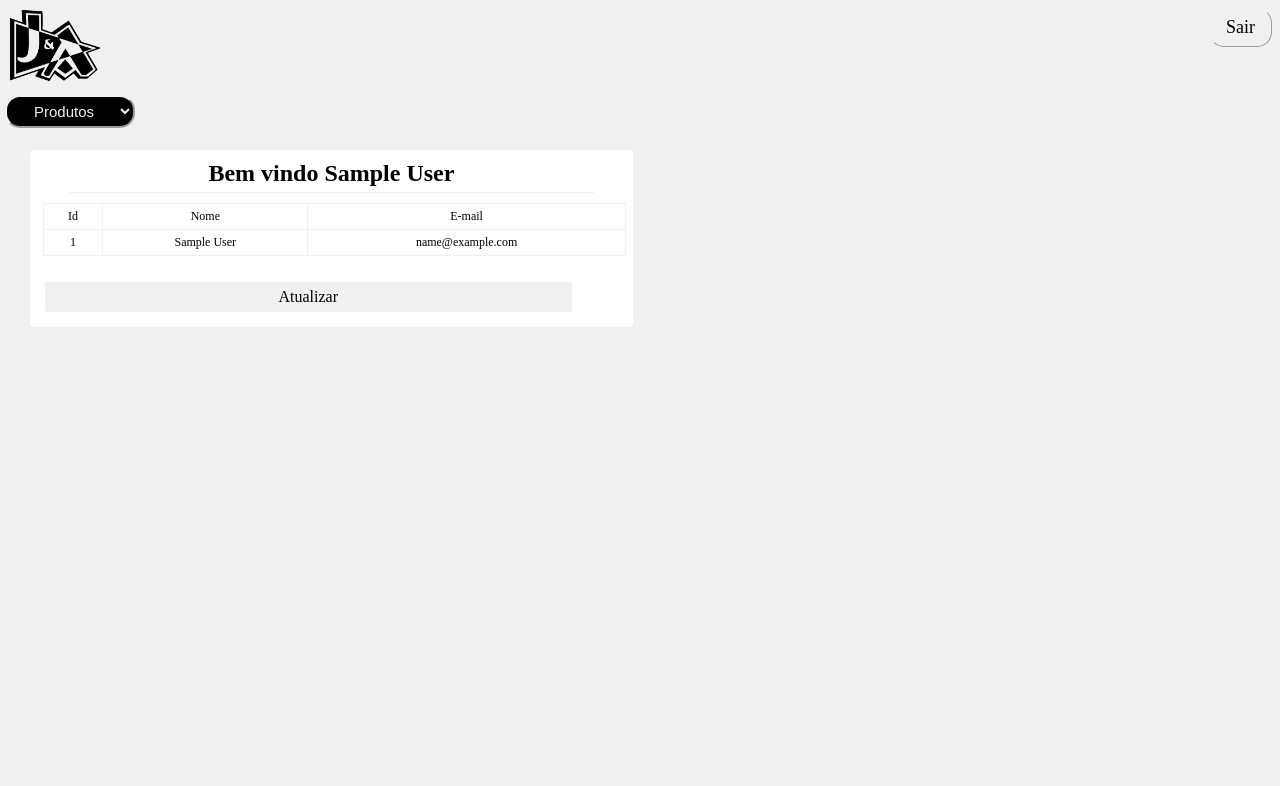
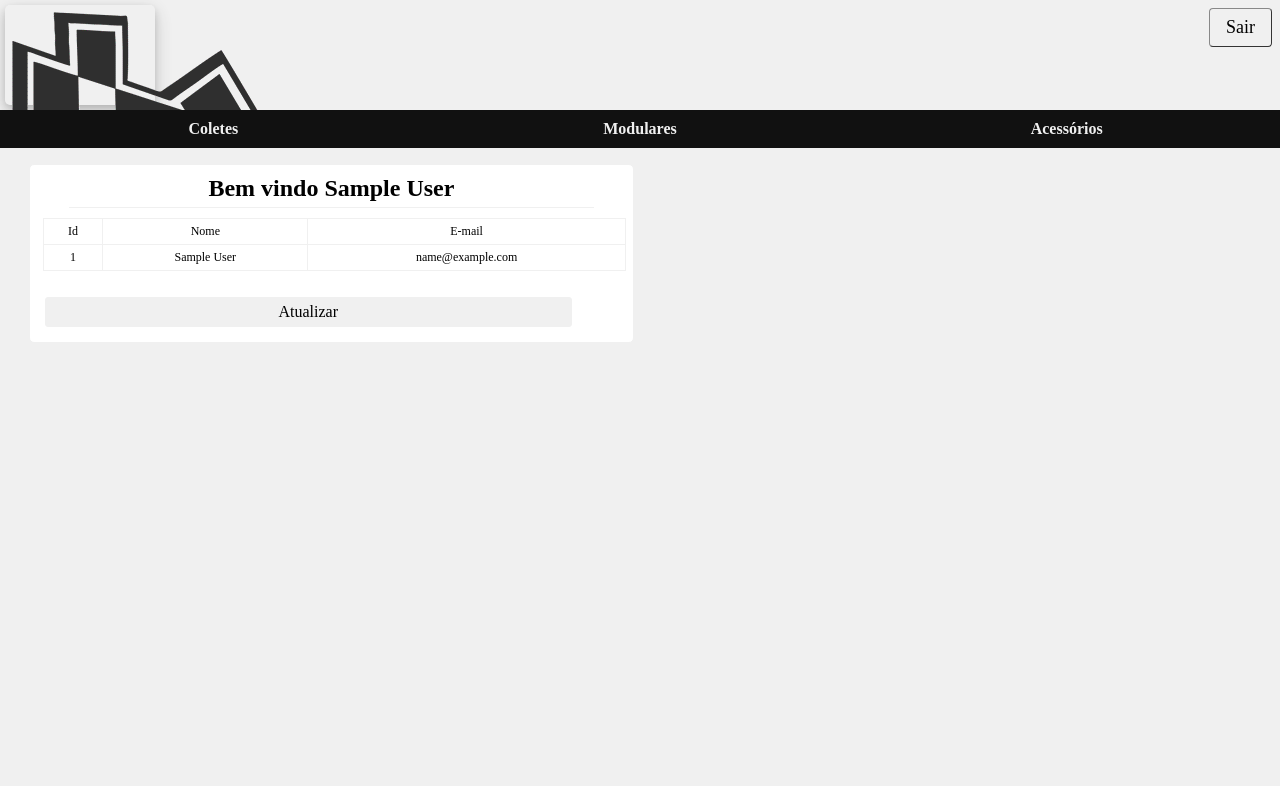
Before and after one commit to tijariomilitar/catalog, a Node server app: page /user/ in a window 1280 px wide. Shown: the top 786 px of the page. Before the commit the page ends 327 px from the top, so only its background shows below. Run offline with Node 20, Linux system fonts and the light colour scheme; the visitor is signed in with stand-in values (Sample User, id 1); some libraries are stand-ins or nearby versions.

Commit message:
navigation menu updated

```diff
--- a/app/view/partials/nav.ejs
+++ b/app/view/partials/nav.ejs
@@ -1,5 +1,34 @@
-<header>
-	<select onchange="this.options[this.selectedIndex].value && (window.location = this.options[this.selectedIndex].value);">
-	    <option value="">Produtos</option>
-	</select>
-</header>
+<div class="navigation">
+	<div class="dropdown">
+	  <button class="dropbtn">Coletes</button>
+	  <div class="dropdown-content">
+	    <a onclick="catalogFilter('plate carrier')">Plate Carrier Modular</a>
+	    <a onclick="catalogFilter('close')">Close Modular Modular</a>
+	    <a onclick="catalogFilter('colete modular ja3')">JA3 Modular Modular</a>
+	    <a onclick="catalogFilter('gola')">Gola</a>
+	    <a onclick="catalogFilter('bope')">Bope</a>
+	  </div>
+	</div>
+
+	<div class="dropdown">
+	  <button class="dropbtn">Modulares</button>
+	  <div class="dropdown-content">
+	    <a onclick="catalogFilter('porta carregador fuzil')">Porta Carregador de Fuzil</a>
+	    <a onclick="catalogFilter('porta carregador pistola')">Porta Carregador de Pistola</a>
+	    <a onclick="catalogFilter('porta camelback')">Porta Camelback</a>
+	    <a onclick="catalogFilter('bolsa p')">Bolsa Pequena</a>
+	    <a onclick="catalogFilter('bolsa m')">Bolsa Média</a>
+	    <a onclick="catalogFilter('porta radio')">Porta Rádio/HT</a>
+	    <a onclick="catalogFilter('coldre modular')">Coldre</a>
+	  </div>
+	</div>
+
+	<div class="dropdown">
+	  <button class="dropbtn">Acessórios</button>
+	  <div class="dropdown-content">
+	    <a onclick="catalogFilter('Coldre de perna')">Coldre de Perna</a>
+	    <a onclick="catalogFilter('bornal')">Bornal</a>
+	    <a onclick="catalogFilter('bandoleira')">Bandoleira</a>
+	  </div>
+	</div>
+</div>
--- a/public/javascripts/scripts/product/image.js
+++ b/public/javascripts/scripts/product/image.js
@@ -5,7 +5,7 @@
 	function paging(){
 		let htmlImage = "";
 	    for (let i = page * pageSize; i < images.length && i < (page + 1) * pageSize;i++){
-			htmlImage += "<img class='image' src="+images[i].url+">";
+			htmlImage += "<img class='favicon-image' src="+images[i].url+">";
 		};
 
 		document.getElementById("product-"+images[0].product_id+"-image-show").innerHTML = htmlImage;
--- a/public/stylesheets/elements.css
+++ b/public/stylesheets/elements.css
@@ -6,12 +6,34 @@
 
 .favicon {
 	border-radius: 3px;
-	width: 70px;
-	height: 50px;
+	box-shadow: 0 4px 8px 0 rgba(0, 0, 0, 0.2), 0 6px 20px 0 rgba(0, 0, 0, 0.19);
+	float: left;
+	cursor: pointer;
+	box-sizing: border-box;
+	max-width:150px;
+	max-height:100px;
+	width: auto;
+	height: auto;
+	opacity: 0.8;
+	border-radius: 5px;
 }
 
+.favicon:hover {
+	opacity: 1;
+}
+
+.favicon-image {
+	box-sizing: border-box;
+	max-width:100%;
+	max-height:100%;
+	width: auto;
+	height: auto;
+	border-radius: 5px;
+}
+
+
 .alert-msg {
-	background-color:#f99;
+	background-color:#fff;
 	height: auto;
 	width:300px;
 	padding: 5px;
@@ -222,6 +244,7 @@
 	font-size: 15px;
 }
 
+/*catalog*/
 .catalog {
 	background-image: linear-gradient(to right, #dcdcdc, #c8c8c8, #aaaaaa);
 	color: rgba(0, 0, 0, 0.7);
@@ -230,6 +253,20 @@
 	font-size: 16px;
 	font-weight: bold;
 	font: 50%;
+}
+
+.catalog-image {
+	box-sizing: border-box;
+	max-width:100%;
+	max-height:180px;
+	width: auto;
+	height: auto;
+}
+
+.catalog-image:hover {
+	box-shadow: 2px 2px 10px 2px rgba(0, 0, 0, 0.2), 2px 2px 10px 2px rgba(0, 0, 0, 0.19);
+	border-radius: 5px;
+	cursor: pointer;
 }
 
 .nowrap {
@@ -345,3 +382,50 @@
 	font-weight: bold;
 	font-size: 20px;
 }
+
+/*DROP DOWN ELEMENTS*/
+.dropbtn {
+	background-color: #111;
+	color: #f0f0f0;
+	font-size: 16px;
+	border: none;
+	width: 100%;
+	height: 100%;
+	padding: 10px;
+	cursor: pointer;
+	font-weight: bold;
+}
+
+.dropdown {
+	position: relative;
+	display: inline-block;
+	color: #f0f0f0;
+	width: 100%;
+	text-align: center;
+	background-color: #111
+}
+
+.dropdown-content {
+	display: none;
+	position: absolute;
+	/*background-color: #f1f1f1;*/
+	width: 100%;
+	z-index: 1;
+	text-align: center;
+}
+
+.dropdown-content a {
+	background-color: #222;
+	opacity: 0.9;
+	padding: 12px 16px;
+	text-decoration: none;
+	display: block;
+	color: #fff;
+	text-align: center;
+}
+
+.dropdown-content a:hover {background-color: #111;}
+
+.dropdown:hover .dropdown-content {display: block;}
+
+.dropdown:hover .dropbtn {background-color: #222;}
--- a/public/stylesheets/main.css
+++ b/public/stylesheets/main.css
@@ -5,15 +5,34 @@
 }
 
 header {
-	background-color: transparent;
+	/*background-color: transparent;*/
 	/*background-image: linear-gradient(to right, #e6e6e6, #c8c8c8, #aaaaaa);*/
 	overflow: hidden;
 	padding: 5px 5px;
+	/*background-size: auto;*/
+}
+
+.header-background {
+	background-image: url("https://images.tcdn.com.br/img/img_prod/698194/1583263752_banner_1.png");
+
+	/* Full height */
+	height:400px;
+
+	/* Center and scale the image nicely */
+	background-position: center;
+	background-repeat: no-repeat;
+	background-size: cover;
+
+	position: relative;
+	z-index: 10;
+}
+
+.fill {
+  object-fit: fill;
 }
 
 header a {
 	cursor: pointer;
-	background-color: #f0f0f0;
 	float: left;
 	color: black;
 	text-align: center;
@@ -25,13 +44,11 @@
 	line-height: 17px;
 	border-radius: 4px;
 	margin: 3px;
-	border-radius: 15px;
-	border: 1px outset #f0f0f0;
+	border: 1px outset #888;
 }
 
 header a:hover {
-  background-color: #dfefe4;
-  color: black;
+  background-color: #444;
 }
 
 header select {
@@ -54,32 +71,14 @@
 	background-color: #35453a;
 }
 
-header .favicon {
-	cursor: pointer;
-	float: left;
-	padding: 3px;
-	background-color: transparent;
-	box-sizing: border-box;
-	max-width:100px;
-	max-height:100px;
-	width: auto;
-	height: auto;
-}
-
-header .favicon:hover {
-	border: 2px outset #dfefe4;
-	/*background-image: linear-gradient(to right, #dcece1, #cbdbd0, #adbdb2);*/
-	font-size: 25px;
-	font-weight: bold;
-}
-
 header a.active {
-  background-color: #000;
+  /*background-color: #000;*/
   color: #f0f0f0;
 }
 
 header a.active:hover {
-  background-color: #7b8b80;
+  /*background-color: #7b8b80;*/
+  box-shadow: 2px 2px 10px 2px rgba(0, 0, 0, 0.2), 2px 2px 10px 2px rgba(0, 0, 0, 0.19);
   color: white;
 }
 
@@ -89,7 +88,14 @@
 
 body {
 	background-color: #f0f0f0;
-	/*background-image: url("/images/background/mainbg4.png");*/
+	/*background-image: url("/images/background/umbrobg.jpg");*/
+	min-height: 1000px;
+}
+
+.navigation {
+	background-color: #222;
+	width: 100%;
+	display: flex;
 }
 
 section {
@@ -174,32 +180,6 @@
 	padding: 10px;
 	border: 1px solid #f0f0f0;
 	box-shadow: 0 4px 8px 0 rgba(0, 0, 0, 0.2), 0 6px 20px 0 rgba(0, 0, 0, 0.19);
-}
-
-/*.box:hover {
-	cursor: pointer;
-}*/
-
-.image {
-	box-sizing: border-box;
-	max-width:100%;
-	max-height:180px;
-	width: auto;
-	height: auto;
-}
-
-.catalog-image {
-	box-sizing: border-box;
-	max-width:100%;
-	max-height:180px;
-	width: auto;
-	height: auto;
-}
-
-.catalog-image:hover {
-	box-shadow: 2px 2px 10px 2px rgba(0, 0, 0, 0.2), 2px 2px 10px 2px rgba(0, 0, 0, 0.19);
-	border-radius: 5px;
-	cursor: pointer;
 }
 
 table {
```
Also changed, not shown: app/view/index.ejs (+8 -6 lines), public/javascripts/scripts/product/main.js (+29 -0 lines), public/images/background/banner1.webp (added), public/images/background/poligonbg.jpg (added), public/images/background/umbrobg.jpg (added).
